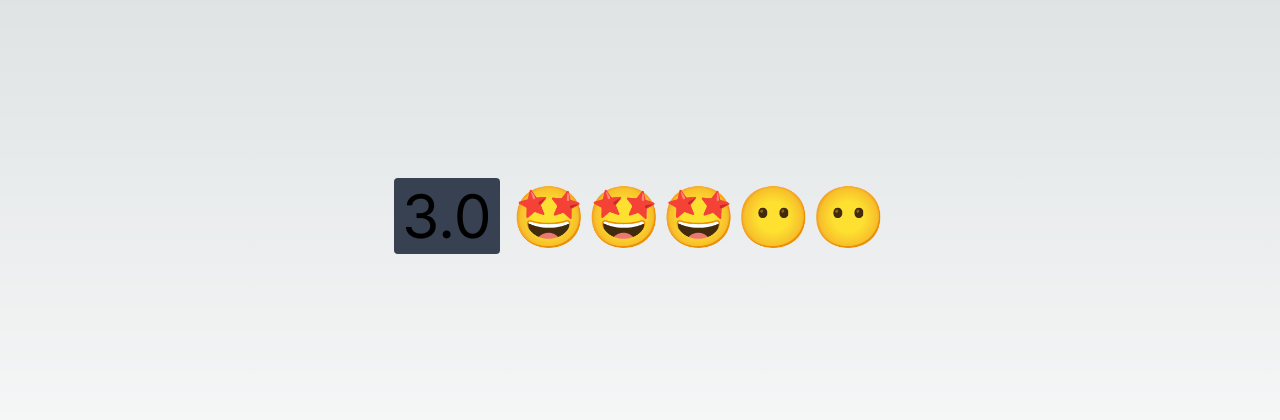
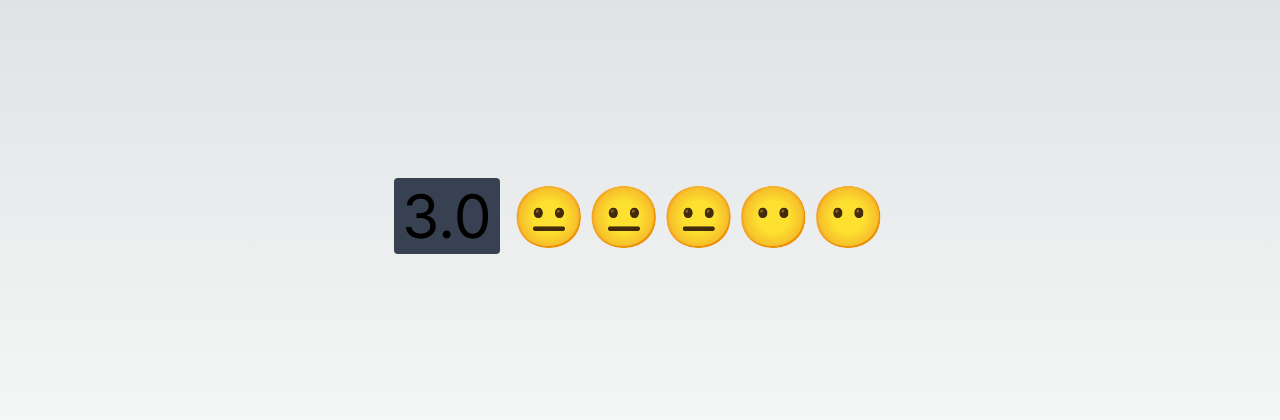
Before and after one commit to dev-jhon-yo/learning-react, a Next.js app in the folder start-project/: page / in a window 1280 px wide. Shown: the part 184-604 px from the top of the page. Built offline with nearby package versions, Linux system fonts and the light colour scheme.

Commit message:
feat: exercise emoji rating 2

```diff
--- a/start-project/src/components/EmojiRating.tsx
+++ b/start-project/src/components/EmojiRating.tsx
@@ -6,8 +6,10 @@ export const EmojiRating = ({ rate }: Props) => {
   if (rate > 5) rate = 5;
   if (rate < 0) rate = 0;
 
+  const emojiData = ["☹️", "😟", "😐", "😊", "🤩"];
   const rateInt = Math.floor(rate);
-  const rateEmoji = "🤩".repeat(rateInt) + "😶".repeat(5 - rateInt);
+  const rateEmoji =
+    `${emojiData[rateInt - 1]}`.repeat(rateInt) + "😶".repeat(5 - rateInt);
 
   return (
     <div className="flex items-center text-6xl">
```
